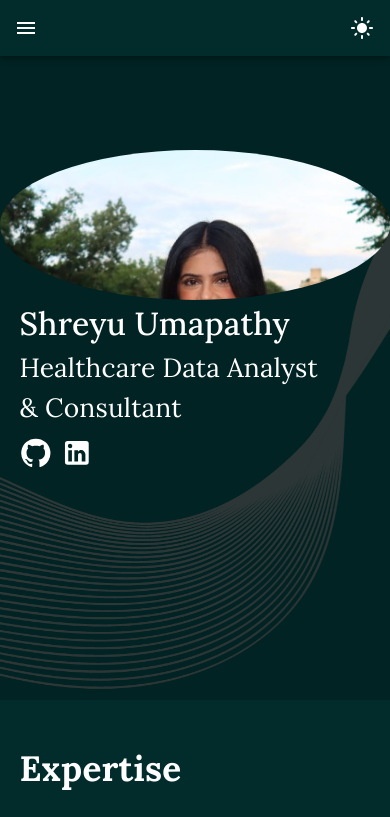
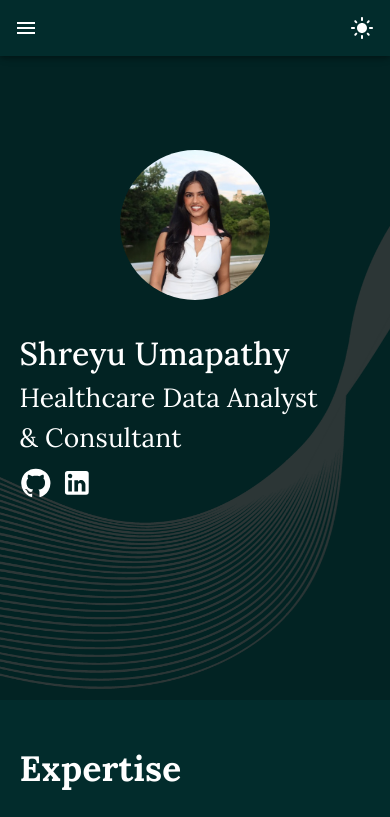
Before and after one commit to shreyuumapathy/shreyuumapathy.github.io, a React (Create React App) app: page / in a window 390 px wide. Shown: the top 817 px of the page. Built offline with nearby package versions, Linux system fonts and the light colour scheme.

Commit message:
Fix avatar profile image mobile layout distortion bug

```diff
--- a/src/assets/styles/Main.scss
+++ b/src/assets/styles/Main.scss
@@ -175,8 +175,10 @@
         }
 
         .about-section .image-wrapper {
-            padding-left: 5%;
-            width: 100%;
+            margin: 0 auto 30px auto;
+            width: 150px;
+            height: 150px;
+            border-radius: 50%;
         }
     }
 }
```
